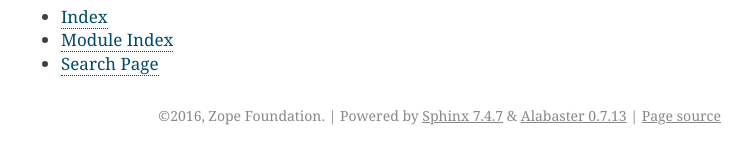
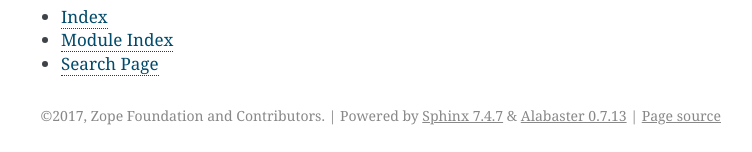
Before and after one commit to zopefoundation/RestrictedPython, a Sphinx documentation site: the page built from docs/index.rst, in a window 1280 px wide and 900 px high, scrolled down 2465 px. Shown: the part 745-897 px from the top of the window, without its empty margins (389-1141 px from the left). Built offline with Sphinx 7.4.7, drawn with Linux system fonts in a browser that asks for light colours.

Commit message:
correct Copyright sentance

```diff
--- a/docs/conf.py
+++ b/docs/conf.py
@@ -49,7 +49,7 @@ master_doc = 'index'
 
 # General information about the project.
 project = u'RestrictedPython'
-copyright = u'2016, Zope Foundation'
+copyright = u'2017, Zope Foundation and Contributors'
 author = u'Alexander Loechel'
 
 # The version info for the project you're documenting, acts as replacement for
```
